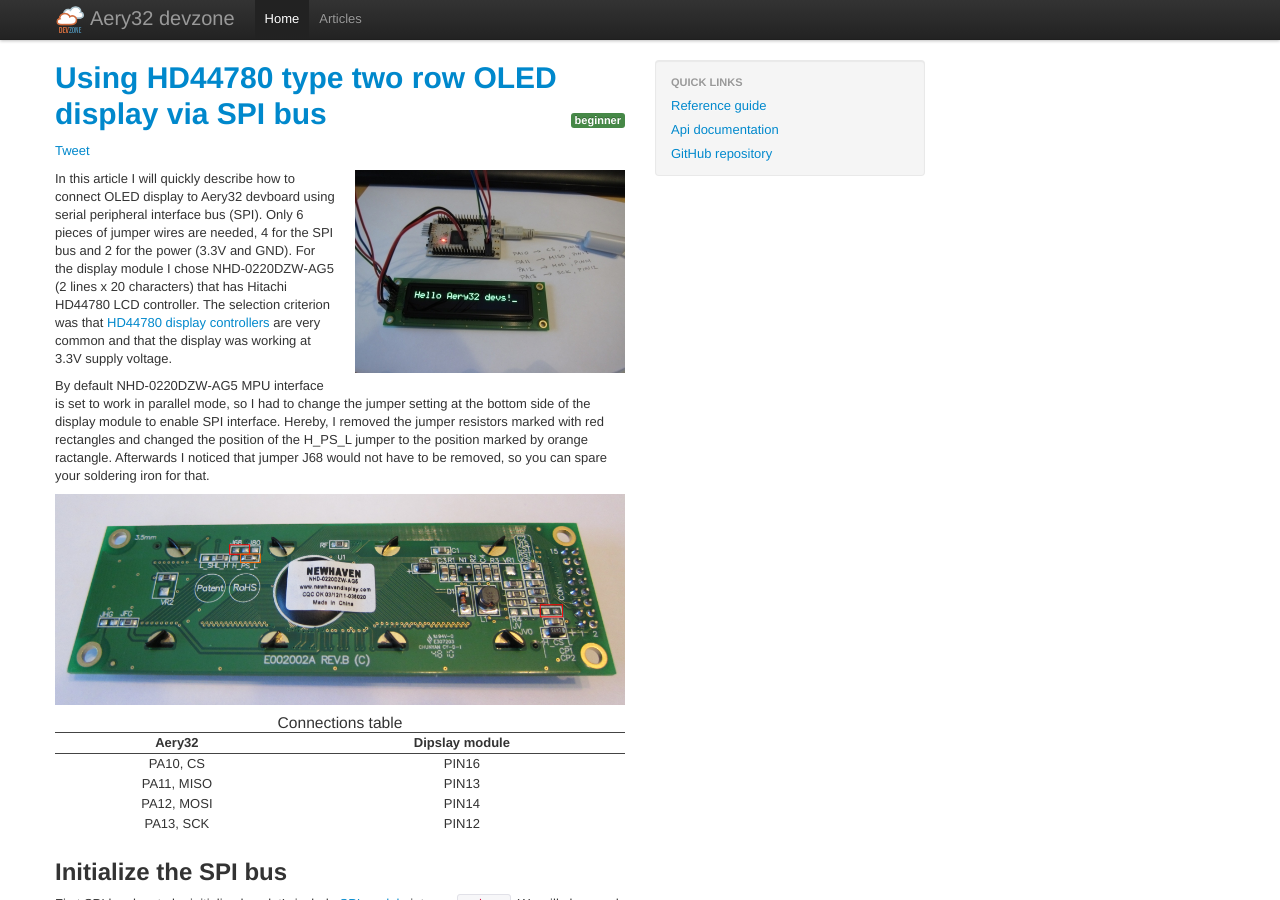
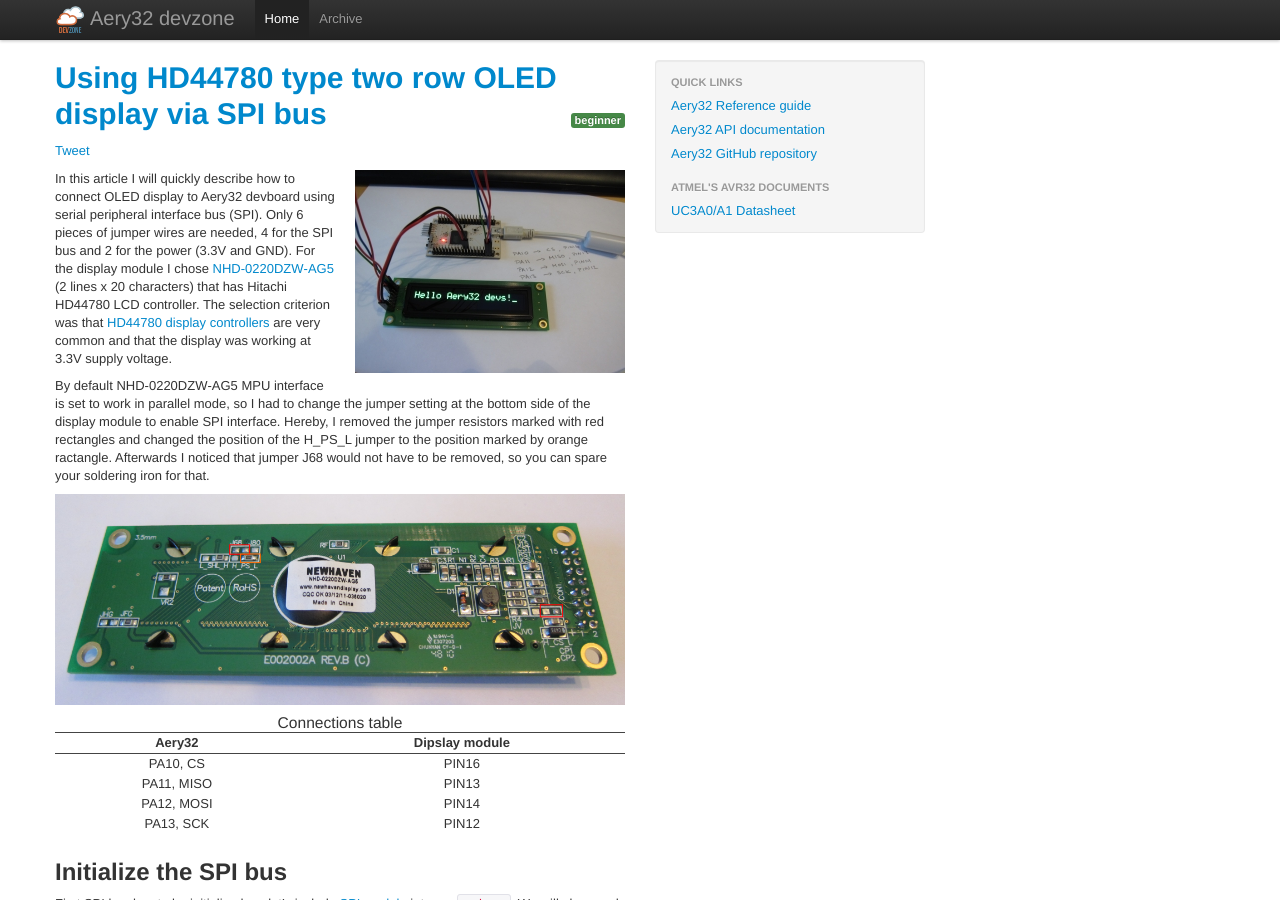
Before and after one commit to aery32/aery32.github.com, a Jekyll site: the page built from _posts/2012-05-27-using-hd44780-type-two-row-oled-display-via-spi-bus.md, in a window 1280 px wide and 900 px high. Built offline with Jekyll 4.4.1, drawn with Linux system fonts in a browser that asks for light colours; nearby versions of some CDN libraries; Markdown is read by kramdown in place of the engine named in the settings; comment, search, counter and statistics services are not loaded.

Commit message:
Add archive and tag lists

```diff
--- a/_includes/sidebar-nav.html
+++ b/_includes/sidebar-nav.html
@@ -1,8 +1,10 @@
 <div class="well sidebar-nav">
 	<ul class="nav nav-list">
 		<li class="nav-header">Quick links</li>
-		<li><a href="http://aery32.readthedocs.org" target="_blank">Reference guide</a></li>
-		<li><a href="http://devzone.aery32.com/aery32/apidoc" target="_blank">Api documentation</a></li>
-		<li><a href="https://github.com/aery32/aery32" target="_blank">GitHub repository</a></li>
+		<li><a href="http://aery32.readthedocs.org" target="_blank">Aery32 Reference guide</a></li>
+		<li><a href="http://devzone.aery32.com/aery32/apidoc" target="_blank">Aery32 API documentation</a></li>
+		<li><a href="https://github.com/aery32/aery32" target="_blank">Aery32 GitHub repository</a></li>
+		<li class="nav-header">Atmel's AVR32 Documents</li>
+		<li><a href="http://www.atmel.com/devices/AT32UC3A1128.aspx?tab=documents" target="_blank">UC3A0/A1 Datasheet</a></li>
 	</ul>
 </div>
--- a/_includes/top-navbar.html
+++ b/_includes/top-navbar.html
@@ -9,7 +9,7 @@
 	<div class="nav-collapse">
 		<ul class="nav">
 			<li class="active"><a href="/">Home</a></li>
-			<li><a href="#">Articles</a></li>
+			<li><a href="/archive">Archive</a></li>
 		</ul>
 	</div>
 </div>
--- a/_posts/2012-05-27-using-hd44780-type-two-row-oled-display-via-spi-bus.md
+++ b/_posts/2012-05-27-using-hd44780-type-two-row-oled-display-via-spi-bus.md
@@ -21,7 +21,7 @@ summary: "In this article it's quickly described how to connect OLED display to
 
 <a href="/images/hello_aery32_devs_hires.JPG" title="OLED display connected to Aery32">
 <img class="pull-right" itemprop="image" src="{{ site.url }}/images/hello_aery32_devs_lores.jpg" alt="OLED display connected to Aery32" /></a>
-In this article I will quickly describe how to connect OLED display to Aery32 devboard using serial peripheral interface bus (SPI). Only 6 pieces of jumper wires are needed, 4 for the SPI bus and 2 for the power (3.3V and GND). For the display module I chose NHD‐0220DZW‐AG5 (2 lines x 20 characters) that has Hitachi HD44780 LCD controller. The selection criterion was that [HD44780 display controllers](http://en.wikipedia.org/wiki/Hitachi_HD44780_LCD_controller) are very common and that the display was working at 3.3V supply voltage.
+In this article I will quickly describe how to connect OLED display to Aery32 devboard using serial peripheral interface bus (SPI). Only 6 pieces of jumper wires are needed, 4 for the SPI bus and 2 for the power (3.3V and GND). For the display module I chose [NHD‐0220DZW‐AG5](http://www.newhavendisplay.com/specs/NHD-0220DZW-AG5.pdf) (2 lines x 20 characters) that has Hitachi HD44780 LCD controller. The selection criterion was that [HD44780 display controllers](http://en.wikipedia.org/wiki/Hitachi_HD44780_LCD_controller) are very common and that the display was working at 3.3V supply voltage.
 
 By default NHD‐0220DZW‐AG5 MPU interface is set to work in parallel mode, so I had to change the jumper setting at the bottom side of the display module to enable SPI interface. Hereby, I removed the jumper resistors marked with red rectangles and changed the position of the H_PS_L jumper to the position marked by orange ractangle. Afterwards I noticed that jumper J68 would not have to be removed, so you can spare your soldering iron for that.
 
```
Also changed, not shown: _includes/post-list-item.html (added, +8 -0 lines), archive/index.html (added, +31 -0 lines), tag.html (added, +21 -0 lines).
